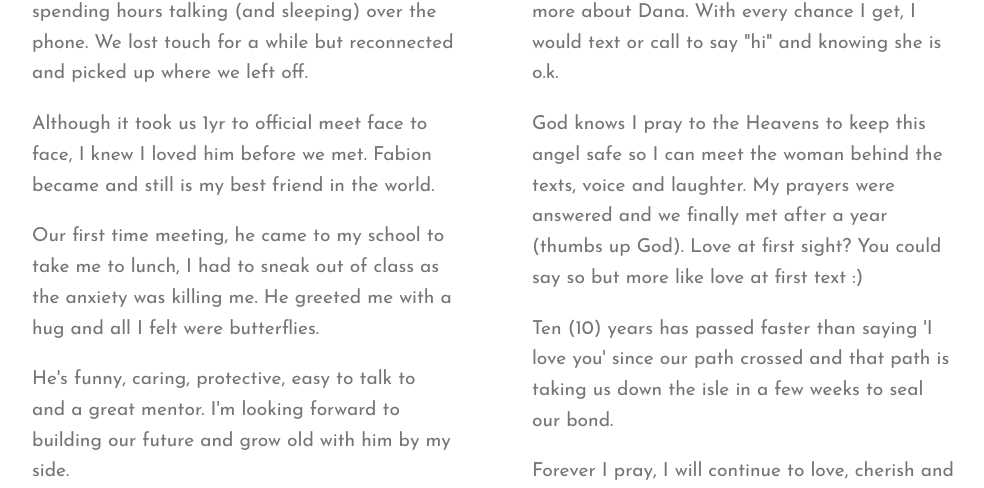
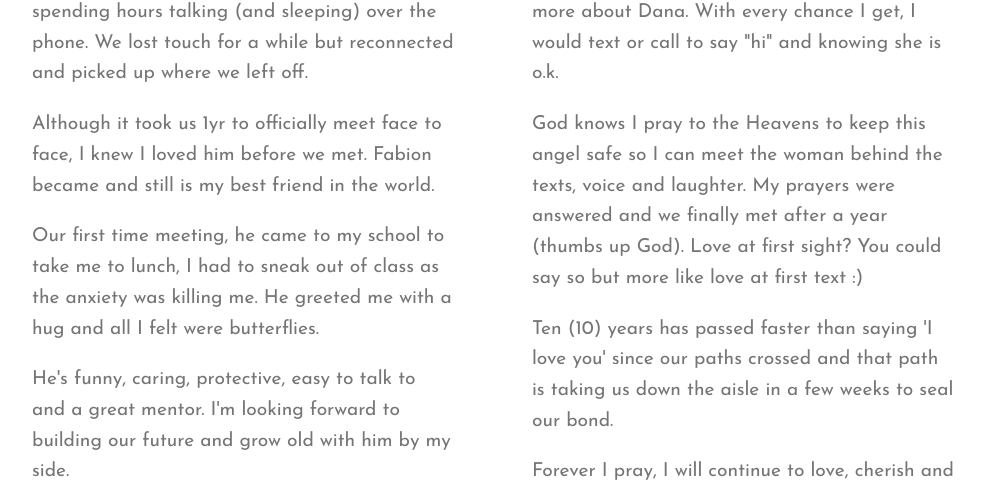
Before and after one commit to Dana-Dalling/thestephensfamilyhq, a PHP site: page / in a window 1280 px wide. Shown: the part 1667-2155 px from the top of the page, without its empty margins (147-1131 px from the left). Run offline with PHP 8.4, Linux system fonts and the light colour scheme; some libraries are stand-ins or nearby versions; some web fonts are replaced.

Commit message:
fix grammar/typo

```diff
--- a/index.php
+++ b/index.php
@@ -118,7 +118,7 @@
                     We lost touch for a while but reconnected and picked up where we left off.
                 </p>
                 <p>
-                    Although it took us 1yr to official meet face to face,
+                    Although it took us 1yr to officially meet face to face,
                     I knew I loved him before we met.
                     Fabion became and still is my best friend in the world.
                 </p>
@@ -162,8 +162,8 @@
                     like love at first text :)
                 </p>
                 <p>
-                  Ten (10) years has passed faster than saying 'I love you' since our path crossed and that path is taking us
-                  down the isle in a few weeks to seal our bond.
+                  Ten (10) years has passed faster than saying 'I love you' since our paths crossed and that path is taking us
+                  down the aisle in a few weeks to seal our bond.
                 </p>
                 <p>
                     Forever I pray, I will continue to love, cherish and grow old together with my best friend, love and
```
